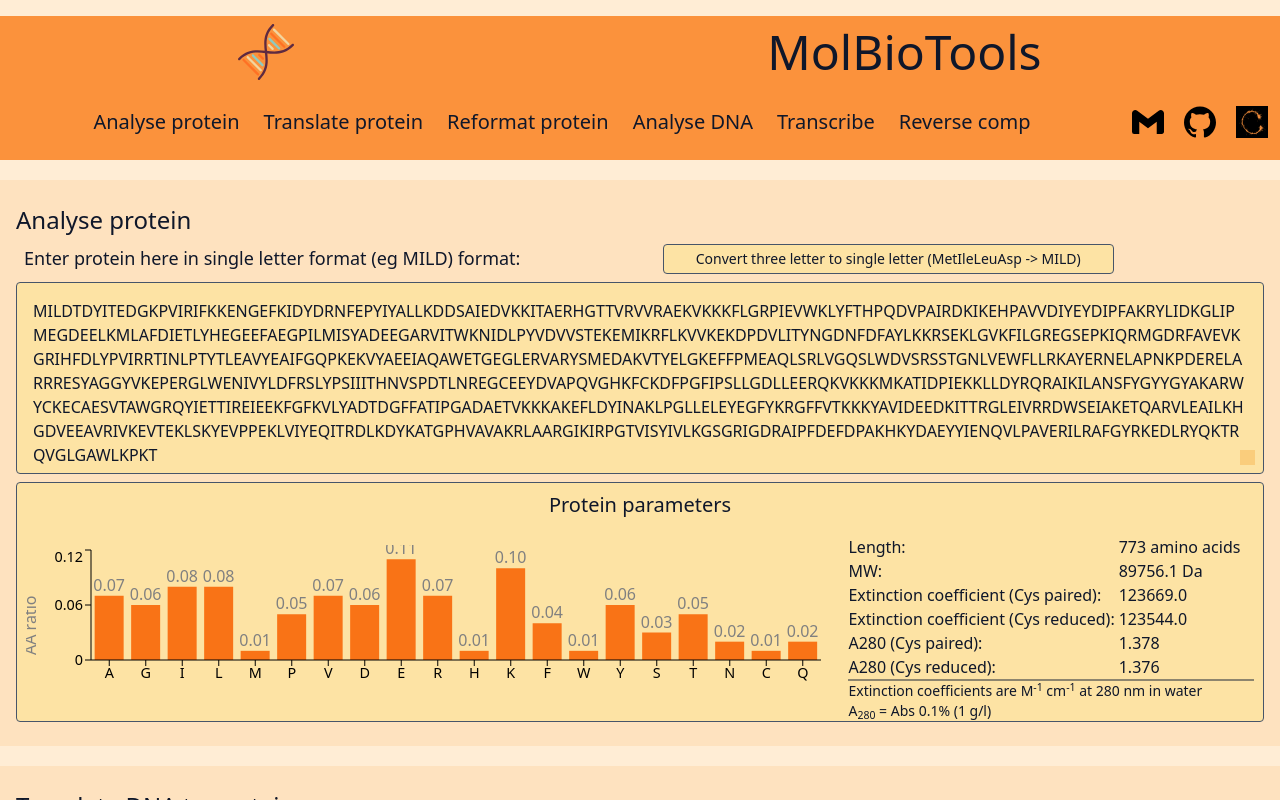
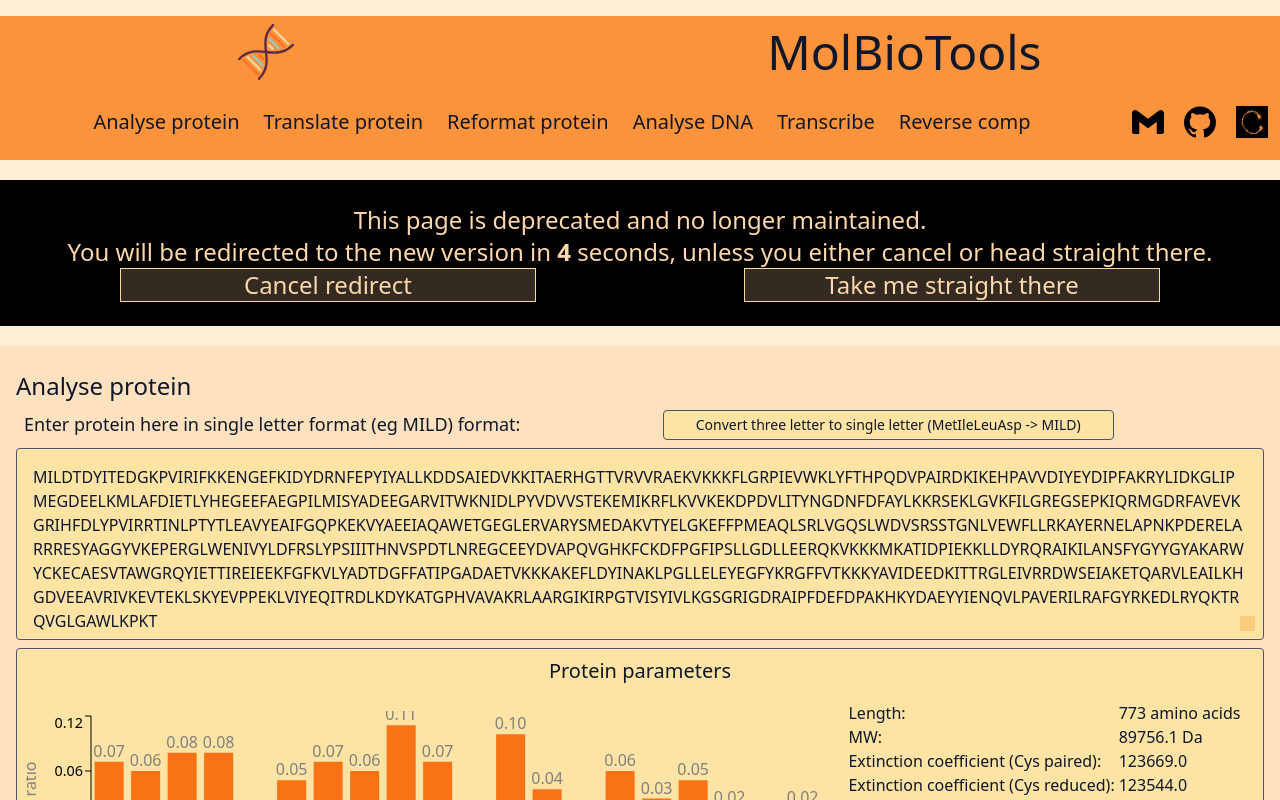
Before and after one commit to ccozens/mol-bio-tools, a React (Vite) app: page / in a window 1280 px wide. Shown: the top 800 px of the page. Built offline with nearby package versions, Linux system fonts and the light colour scheme.

Commit message:
added countdown timer, automatic redirect and banner to say site is deprecated

```diff
--- a/index.html
+++ b/index.html
@@ -19,7 +19,7 @@
       name="description"
       content="Utilities for DNA manipulation, in React"
     />
-    <link rel="apple-touch-icon" href="/logo192.png" />
+
     <!--
       manifest.json provides metadata used when your web app is installed on a
       user's mobile device or desktop. See https://developers.google.com/web/fundamentals/web-app-manifest/
--- a/src/App.jsx
+++ b/src/App.jsx
@@ -1,11 +1,13 @@
 import './App.css';
 import { Home } from './components/home';
 import { Navbar } from './components/navbar';
+import { Redirect } from './components/Redirect';
 
 function App() {
   return (
     <div className="pt-4 bg-orange-100 text-slate-900">
       <Navbar />
+      <Redirect />
       <Home />
     </div>
   );
--- /dev/null
+++ b/src/components/Redirect.jsx
@@ -0,0 +1,52 @@
+import React, { useState, useEffect } from 'react';
+
+export const Redirect = () => {
+  const [count, setCount] = useState(10); // Set initial count to 10 seconds
+  const [redirect, setRedirect] = useState(true); // Set redirect to true [redirect is true by default]
+  const timerRef = React.useRef(null); // Ref to store the timer reference
+
+  const newUrl = 'https://courageous-otter.netlify.app/';
+
+  useEffect(() => {
+    if (count === 0) {
+      // Redirect to newUrl when count reaches 0
+      window.location.href = newUrl;
+    }
+  }, [count, redirect]);
+
+  useEffect(() => {
+    // Start the countdown timer
+    timerRef.current = setInterval(() => {
+      setCount((prevCount) => prevCount - 1);
+    }, 1000);
+    return () => {
+      // Clean up the timer on component unmount or when redirect is cancelled
+      clearInterval(timerRef.current);
+    };
+  }, []);
+
+  const handleCancel = () => {
+    // Cancel the redirect and stop the timer
+    setRedirect(false);
+    clearInterval(timerRef.current);
+  };
+
+  const handleRedirect = () => {
+    // Redirect to newUrl and stop the timer
+    clearInterval();
+    window.location.href = newUrl;;
+    };
+
+  return (
+      <div className="container px-4 py-6 scroll-mt-20 mx-auto text-2xl bg-black text-orange-200 my-5 text-center">
+      <p>
+        This page is deprecated and no longer maintained.</p>
+        <p> You will be redirected to the new version in <span className="font-bold">{count}</span> seconds, unless you either cancel or head straight there.
+      </p>
+      <div className="flex justify-around">
+      <button className="w-1/3 border border-orange-200 bg-orange-200/20"onClick={handleCancel}>Cancel redirect</button>
+      <button className="w-1/3 border border-orange-200 bg-orange-200/20"onClick={handleRedirect}>Take me straight there</button>
+      </div>
+    </div>
+  );
+};
--- a/src/components/analyseDNA.jsx
+++ b/src/components/analyseDNA.jsx
@@ -1,6 +1,6 @@
 import React, { useState } from 'react';
 import { checkDnaInput } from '../functions/checkDnaInput';
-import { approxDsDnaMw, exactDsDnaMw, gcRatio } from '../functions/dnaAnalysis';
+import { approxDsDnaMw, exactDsDnaMw, gcRatio } from '../functions/dnaAnalysis.ts';
 import { tgo } from '../functions/lookupTables';
 
 export const AnalyseDNA = () => {
--- a/src/index.jsx
+++ b/src/index.jsx
@@ -9,6 +9,7 @@ const root = ReactDOM.createRoot(document.getElementById('root'));
 root.render(
   <React.StrictMode>
     <Router>
+
       <App />
     </Router>
   </React.StrictMode>
```
Also changed, not shown: public/manifest.json.
